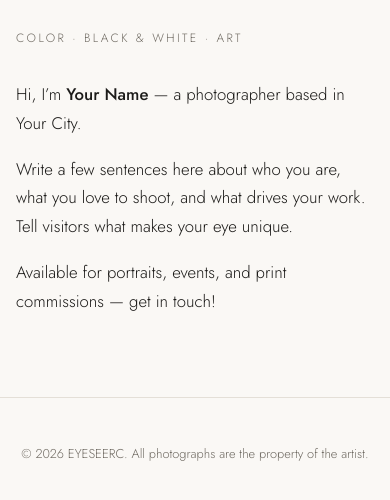
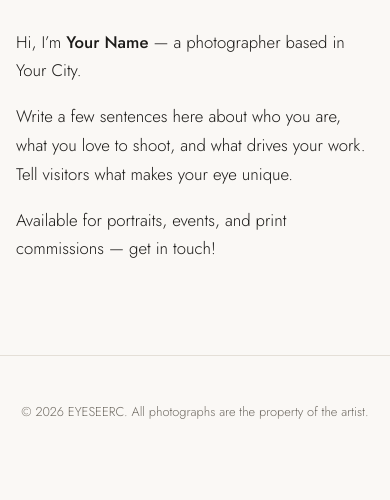
Before and after one commit to eyeseerc0310/Eyeseerc-website-, a Jekyll site: the page built from index.md, in a window 390 px wide, cut to the strip 362-862 px from the top of the page. Built offline with Jekyll 4.4.1, drawn with Linux system fonts in a browser that asks for light colours.

Commit message:
Lighter menu with right outline, open on hover; drop home tagline
- Menu gradient is a lighter grey and the darker outline now runs
  along the right side as well as the top and bottom
- On computers the menu opens when the mouse is over the icon and
  closes shortly after leaving; tapping still works on phones
- Remove the Color · Black & White · Art line from the home page

Co-Authored-By: Claude Opus 5.5 <noreply@anthropic.com>
Claude-Session: https://claude.ai/code/session_01LHh8gAFuLZhbd4VQysaiwQ

```diff
--- a/_config.yml
+++ b/_config.yml
@@ -5,9 +5,6 @@
 
 # Your name or brand — shows in the top-left corner and browser tab.
 title: "EYESEERC"
-
-# A short line under your name on the home page.
-tagline: "Color · Black & White · Art"
 
 # Used by search engines and when your link is shared.
 description: "Photography portfolio of EYESEERC."
--- a/_layouts/home.html
+++ b/_layouts/home.html
@@ -7,7 +7,6 @@ layout: default
          onerror="this.onerror=null;this.src='{{ '/images/profile-placeholder.svg' | relative_url }}';">
   </div>
   <div class="hero-text">
-    {% if site.tagline != "" %}<p class="tagline">{{ site.tagline }}</p>{% endif %}
     <div class="bio">{{ content }}</div>
     {% if site.email != "" %}<a class="button" href="mailto:{{ site.email }}">Contact me</a>{% endif %}
   </div>
--- a/assets/css/style.css
+++ b/assets/css/style.css
@@ -85,10 +85,10 @@ code { font-size: .9em; background: var(--line); padding: .1em .35em; border-rad
   display: flex; flex-direction: column; align-items: flex-end;
   padding: 1.25rem 1.75rem;
   /* light grey, fully see-through on the left, fading to more solid on the right */
-  background: linear-gradient(to right, rgba(188, 188, 188, 0) 0%, rgba(188, 188, 188, .6) 45%, rgba(188, 188, 188, .94) 100%);
-  /* thin, slightly darker line along the top and bottom, fading the same way */
+  background: linear-gradient(to right, rgba(214, 214, 214, 0) 0%, rgba(214, 214, 214, .6) 45%, rgba(214, 214, 214, .94) 100%);
+  /* thin, slightly darker line along the top, right and bottom, fading in from the left */
   border-style: solid;
-  border-width: 1px 0;
+  border-width: 1px 1px 1px 0;
   border-image: linear-gradient(to right, rgba(120, 120, 120, 0), rgba(120, 120, 120, .9)) 1;
   opacity: 0; visibility: hidden; transform: translateY(-8px);
   transition: opacity .25s ease, transform .25s ease, visibility .25s;
@@ -152,13 +152,6 @@ code { font-size: .9em; background: var(--line); padding: .1em .35em; border-rad
   aspect-ratio: 3 / 2; /* full-frame camera ratio */
   object-fit: cover;
   background: var(--line);
-}
-.tagline {
-  text-transform: uppercase;
-  letter-spacing: .2em;
-  font-size: .75rem;
-  color: var(--muted);
-  margin: 0 0 2rem;
 }
 .bio { font-size: 1.05rem; }
 .bio p { margin: 0 0 1.1rem; }
--- a/assets/js/site.js
+++ b/assets/js/site.js
@@ -7,8 +7,11 @@
     nav.classList.toggle('open', open);
     toggle.setAttribute('aria-expanded', open);
   }
+  var hoverOpenedAt = 0;
   toggle.addEventListener('click', function (e) {
     e.stopPropagation();
+    // a click right after hovering opened it shouldn't immediately close it
+    if (Date.now() - hoverOpenedAt < 600) return;
     setOpen(!nav.classList.contains('open'));
   });
   document.addEventListener('click', function (e) {
@@ -17,6 +20,22 @@
   document.addEventListener('keydown', function (e) {
     if (e.key === 'Escape') setOpen(false);
   });
+
+  // On computers, open when the mouse moves over the menu icon and close
+  // shortly after it leaves both the icon and the menu.
+  if (window.matchMedia('(hover: hover)').matches) {
+    var closeTimer;
+    [toggle, nav].forEach(function (el) {
+      el.addEventListener('mouseenter', function () {
+        clearTimeout(closeTimer);
+        if (!nav.classList.contains('open')) hoverOpenedAt = Date.now();
+        setOpen(true);
+      });
+      el.addEventListener('mouseleave', function () {
+        closeTimer = setTimeout(function () { setOpen(false); }, 250);
+      });
+    });
+  }
 })();
 
 // Full-screen photo viewer (click a photo to open; arrows / swipe to browse)
```
